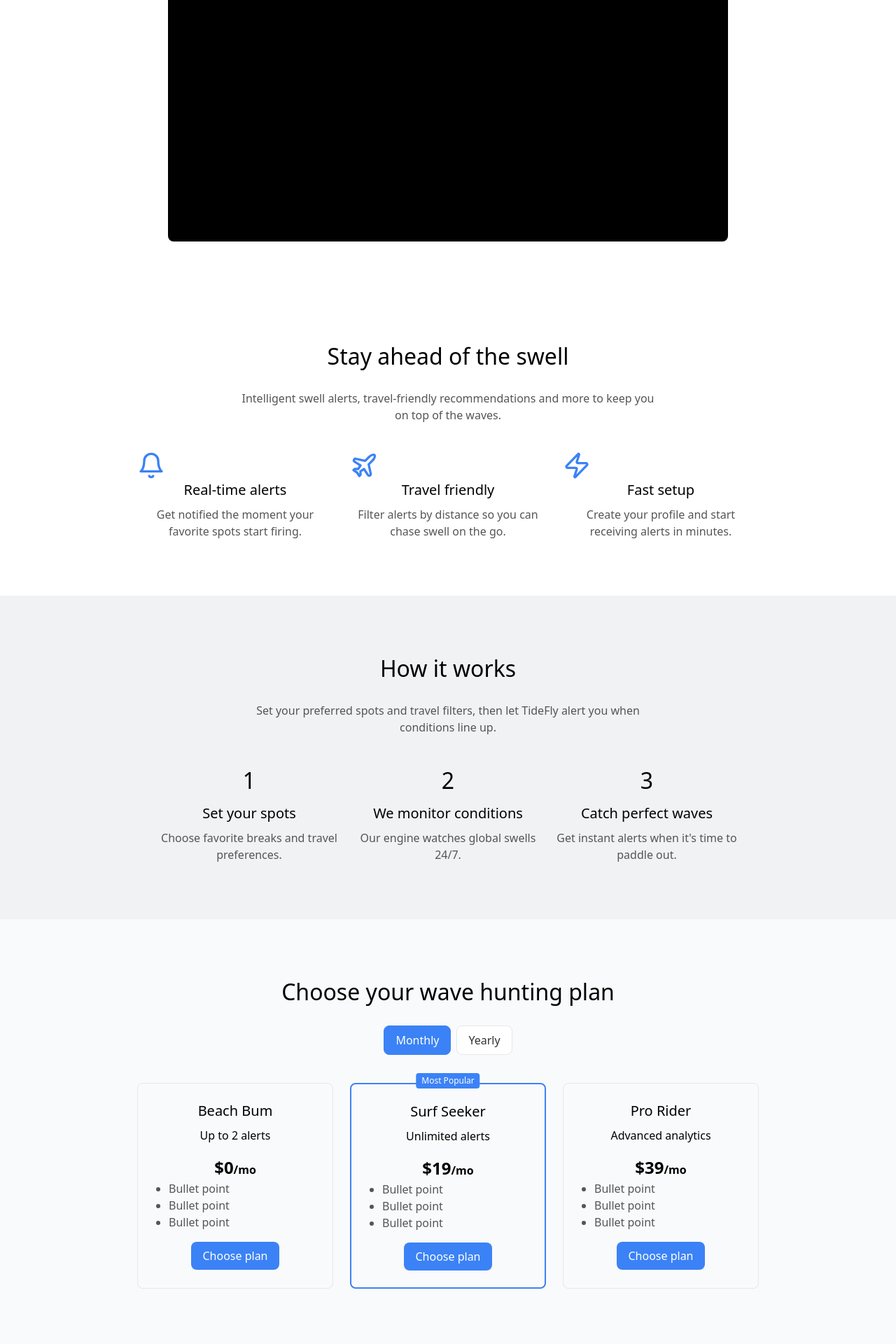
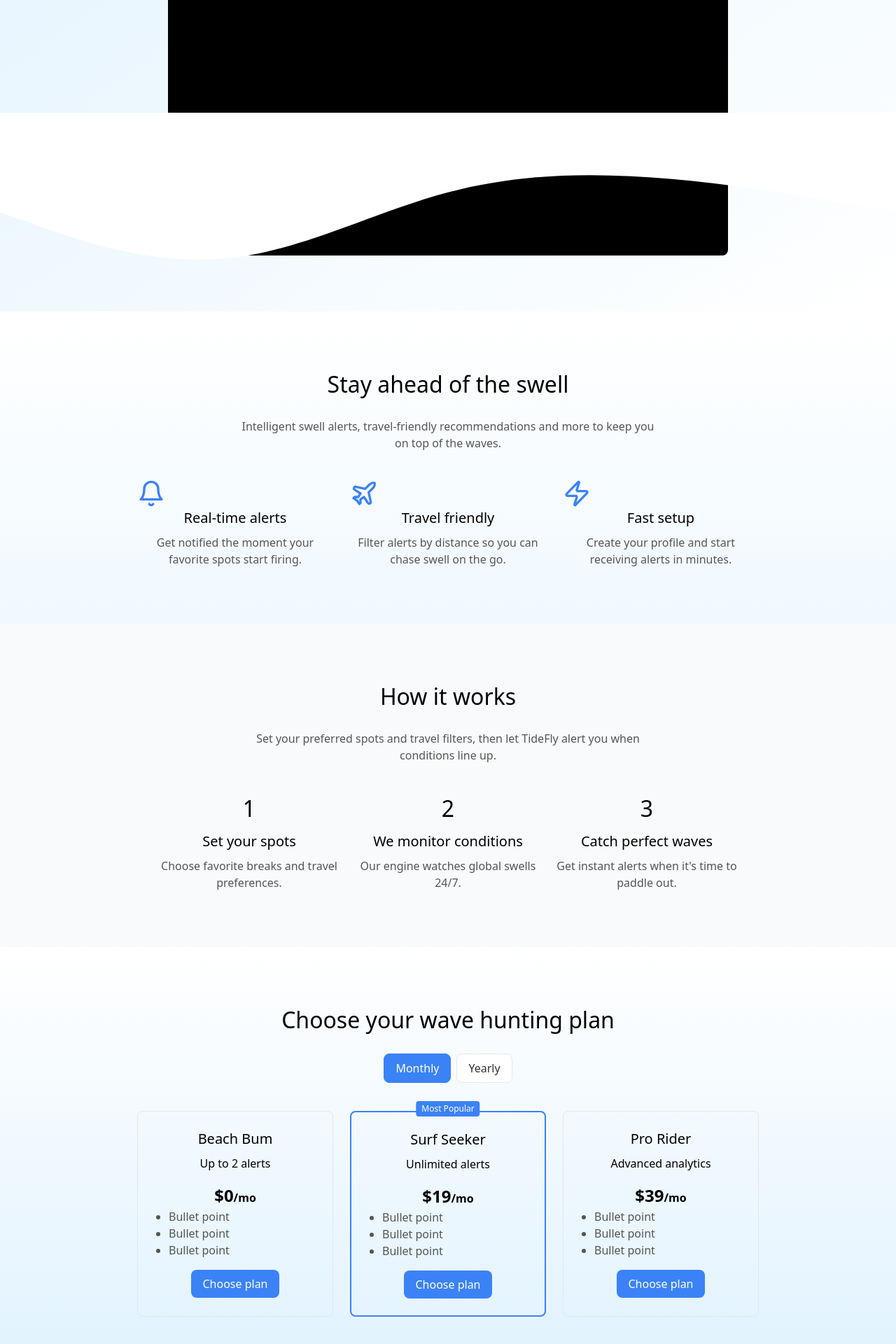
Before and after one commit to arincon000/TideFly, a Next.js app in the folder vercel-app/: page / in a window 1280 px wide. Shown: the part 528-2448 px from the top of the page at 70% size. Built offline with nearby package versions, Linux system fonts and the light colour scheme.

Commit message:
feat: flesh out landing page body (#29)
* feat: flesh out landing page

* style: add surf-inspired gradients

```diff
--- a/vercel-app/app/page.tsx
+++ b/vercel-app/app/page.tsx
@@ -40,7 +40,14 @@ export default function LandingPage() {
           </a>
         </div>
       </nav>
-      <main style={{ textAlign: "center", padding: "60px 16px" }}>
+      <main
+        style={{
+          textAlign: "center",
+          padding: "80px 16px",
+          background: "linear-gradient(to bottom right,#e0f2fe,#ffffff)",
+          position: "relative",
+        }}
+      >
         <h1 style={{ fontSize: 48, marginBottom: 16 }}>
           Never miss the perfect
           <span
@@ -107,8 +114,23 @@ export default function LandingPage() {
             borderRadius: 8,
           }}
         ></div>
+        <svg
+          viewBox="0 0 1440 320"
+          style={{ position: "absolute", bottom: 0, left: 0, width: "100%" }}
+        >
+          <path
+            fill="#ffffff"
+            d="M0,160L60,181.3C120,203,240,245,360,234.7C480,224,600,160,720,128C840,96,960,96,1080,106.7C1200,117,1320,139,1380,149.3L1440,160L1440,0L1380,0C1320,0,1200,0,1080,0C960,0,840,0,720,0C600,0,480,0,360,0C240,0,120,0,60,0L0,0Z"
+          ></path>
+        </svg>
       </main>
-      <section id="features" style={{ padding: "80px 16px" }}>
+      <section
+        id="features"
+        style={{
+          padding: "80px 16px",
+          background: "linear-gradient(to bottom,#ffffff,#f0f9ff)",
+        }}
+      >
         <h2 style={{ textAlign: "center", fontSize: 32, marginBottom: 24 }}>
           Stay ahead of the swell
         </h2>
@@ -154,7 +176,10 @@ export default function LandingPage() {
           </div>
         </div>
       </section>
-      <section id="how" style={{ padding: "80px 16px", background: "#f0f2f4" }}>
+      <section
+        id="how"
+        style={{ padding: "80px 16px", background: "#f8fafc" }}
+      >
         <h2 style={{ textAlign: "center", fontSize: 32, marginBottom: 24 }}>
           How it works
         </h2>
@@ -197,7 +222,10 @@ export default function LandingPage() {
       </section>
       <section
         id="pricing"
-        style={{ padding: "80px 16px", background: "#f9fafb" }}
+        style={{
+          padding: "80px 16px",
+          background: "linear-gradient(to top,#e0f2fe,#ffffff)",
+        }}
       >
         <h2 style={{ textAlign: "center", fontSize: 32, marginBottom: 24 }}>
           Choose your wave hunting plan
```
